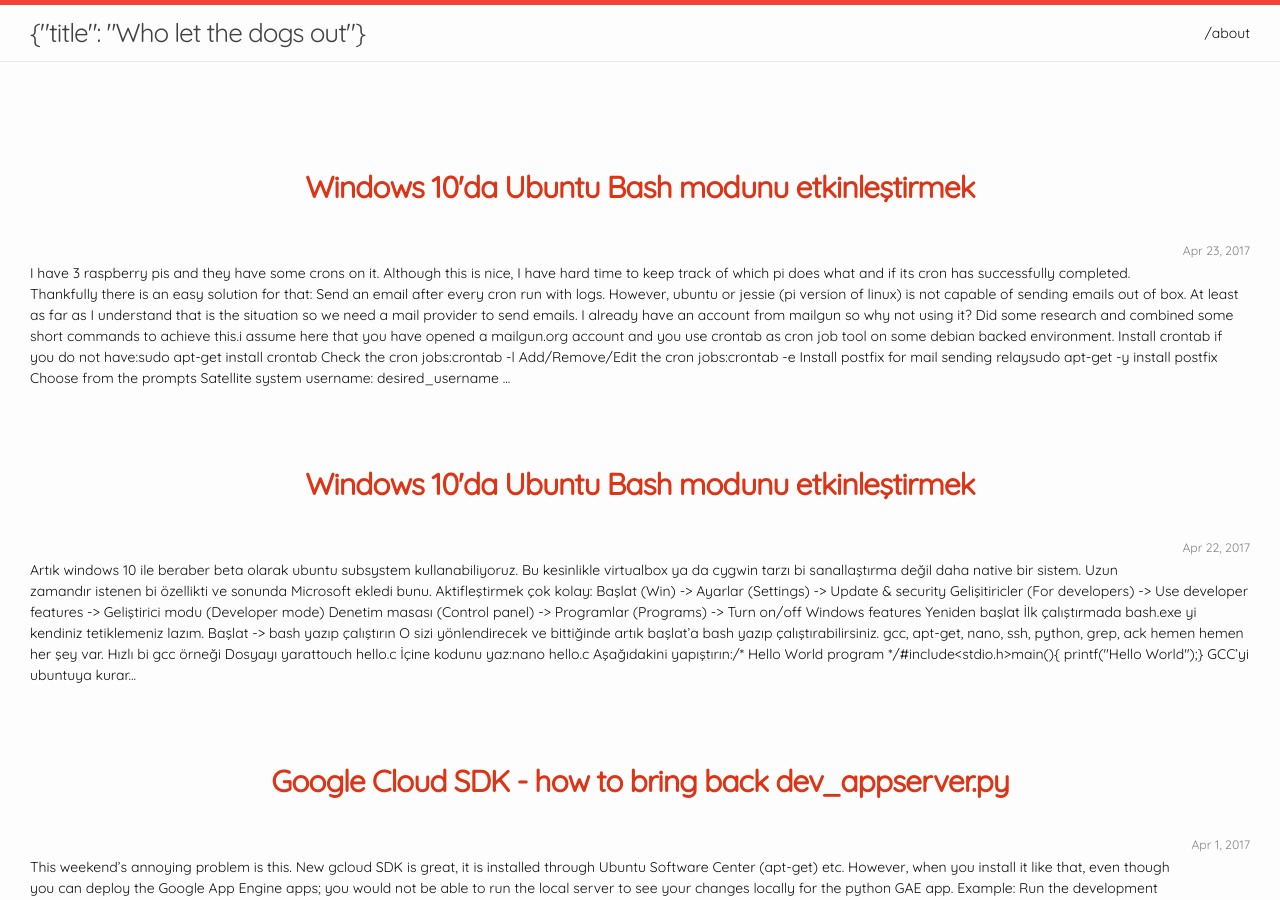
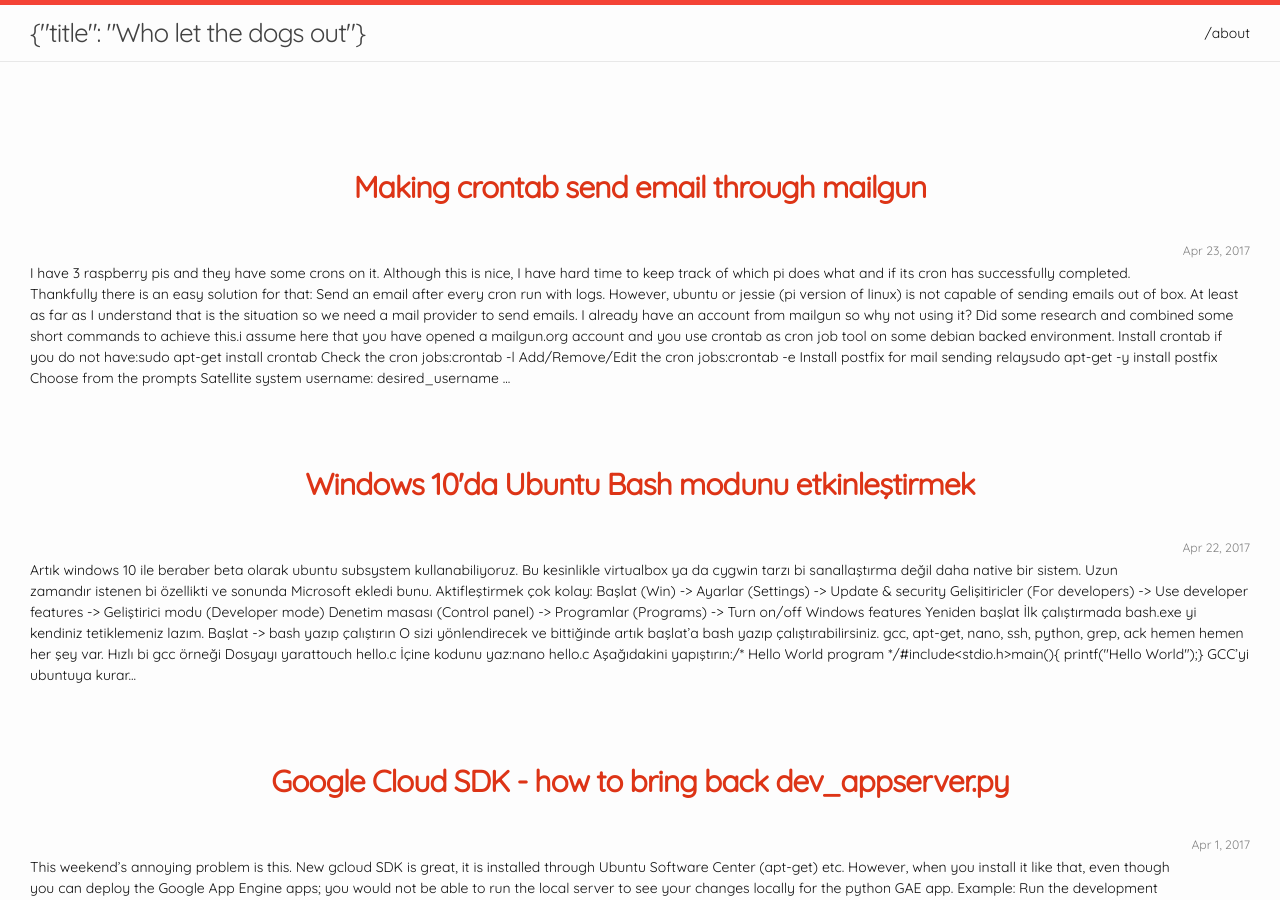
Before and after one commit to hakanu/blog, a Jekyll site: the page built from index.html, in a window 1280 px wide and 900 px high. Built offline with Jekyll 4.4.1, drawn with Linux system fonts in a browser that asks for light colours; the list of posts is cut into pages by our own code.

Commit message:
Fix post header

```diff
--- a/_posts/2017-04-23-making-crontab-send-email-through-mailgun.md
+++ b/_posts/2017-04-23-making-crontab-send-email-through-mailgun.md
@@ -1,8 +1,8 @@
 ---
 published: true
 layout: post
-category: windows
-title: Windows 10'da Ubuntu Bash modunu etkinleştirmek
+category: linux
+title: Making crontab send email through mailgun
 ---
 
 ![](http://devdala.files.wordpress.com/2017/04/cron_mail.png?w=704)
```
Also changed, not shown: 1 other file.
